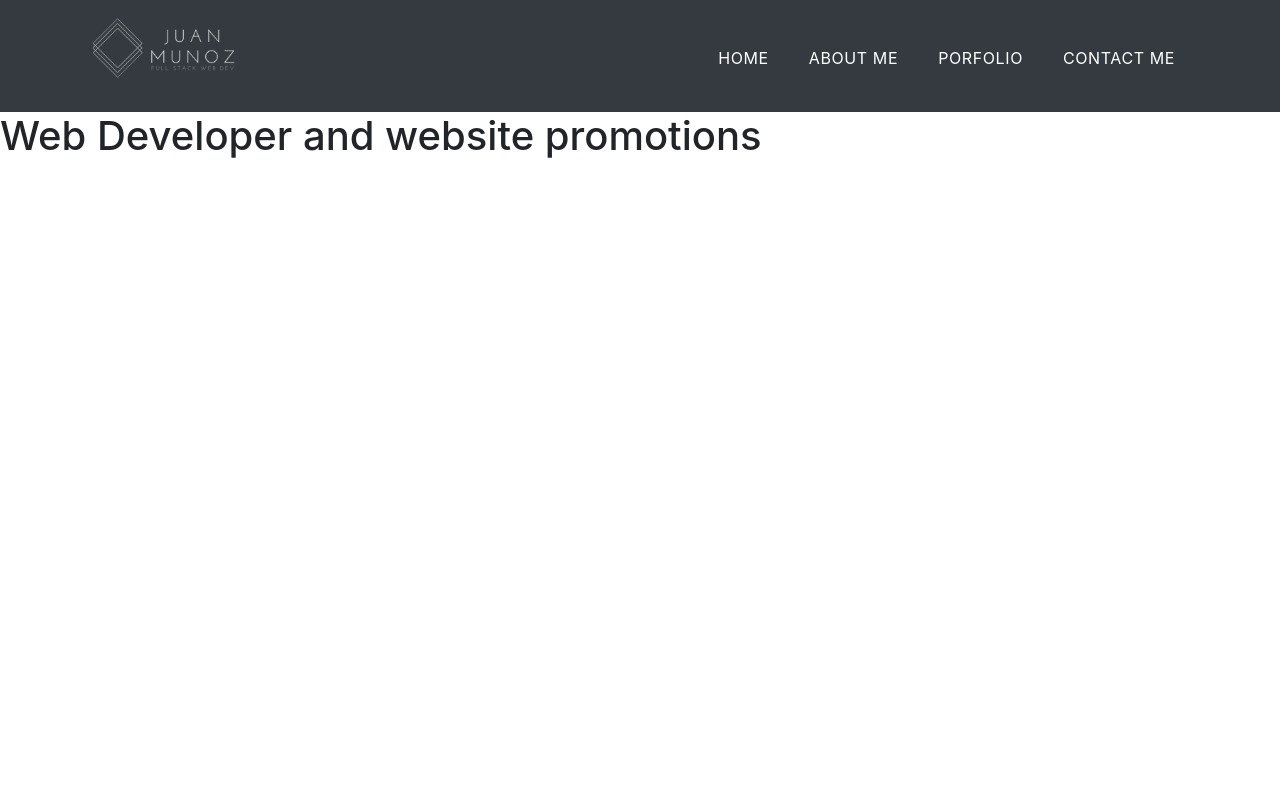
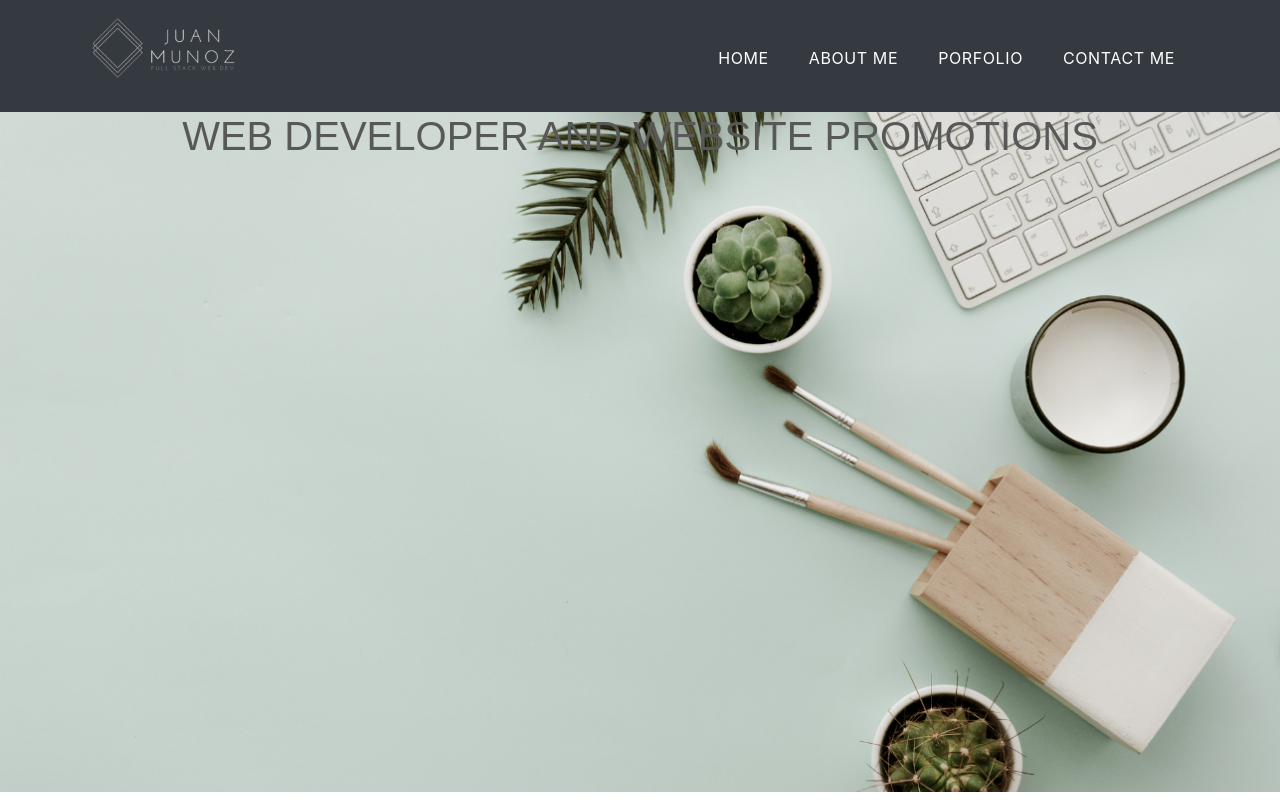
Before and after one commit to munozjuan/ReactPortfolio, a React (Create React App) app: page / in a window 1280 px wide. Built offline with nearby package versions, Linux system fonts and the light colour scheme.

Commit message:
working on header

```diff
--- a/package.json
+++ b/package.json
@@ -13,6 +13,7 @@
     "react": "^17.0.1",
     "react-dom": "^17.0.1",
     "react-scripts": "4.0.3",
+    "react-typed": "^1.2.0",
     "web-vitals": "^1.1.1"
   },
   "scripts": {
--- a/src/App.css
+++ b/src/App.css
@@ -89,3 +89,28 @@ nav ul li{
 .navbar-nav > li > a:hover{
   border-top: 0.1875rem solid var(--primary-orange);
 }
+
+/******** HEADER ******/
+
+
+.header-wraper{
+  position: relative;
+  background: url(Header.png) no-repeat;
+  background-size: cover;
+  background-position: center;
+  height: 85vh;
+}
+
+.main-info {
+  display: flex;
+  flex-direction: column;
+  justify-content: center;
+  align-items: center;
+  text-align: center;
+  font-family: "Roboto Condesed", sans-serif;
+}
+
+.main-info h1 {
+  color: rgb(88, 88, 88);
+  text-transform: uppercase;
+}
```
Also changed, not shown: src/Header.png (added), 1 other file (tests, documents, lock files or other folders).
